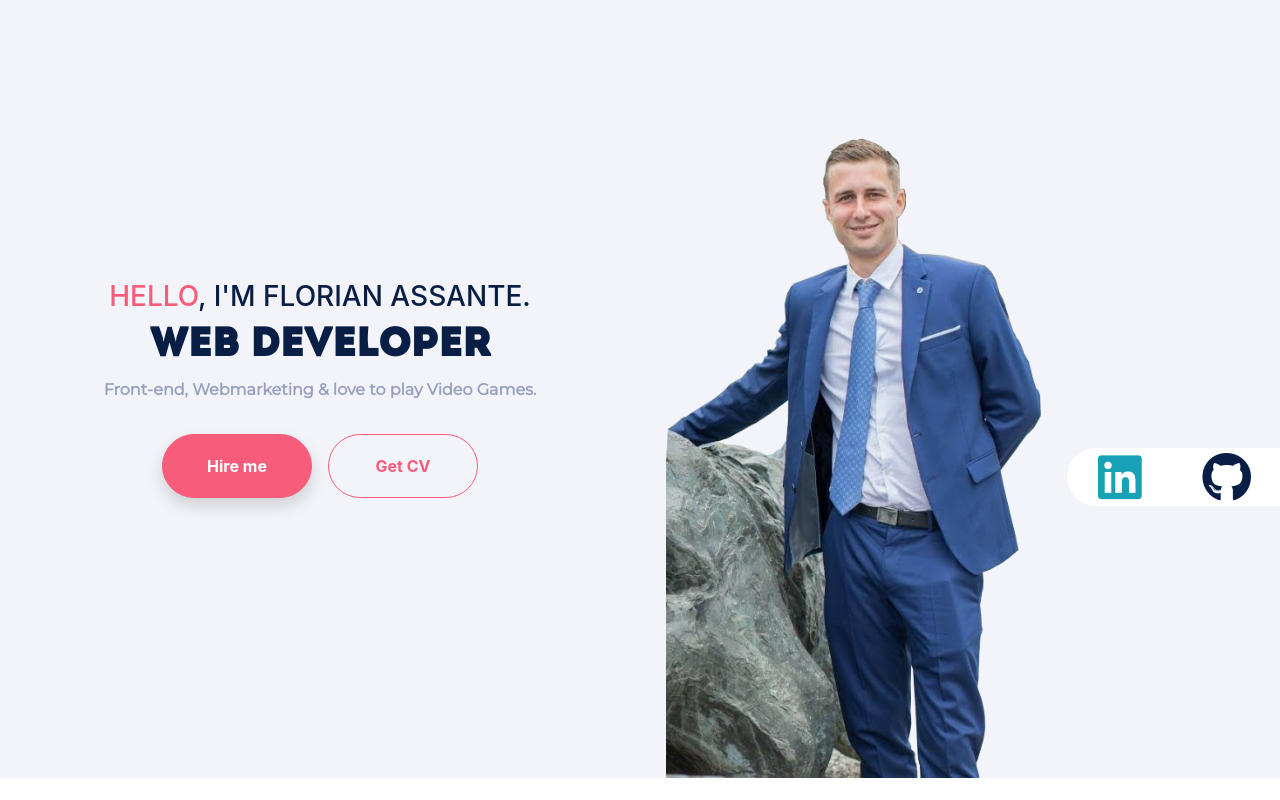
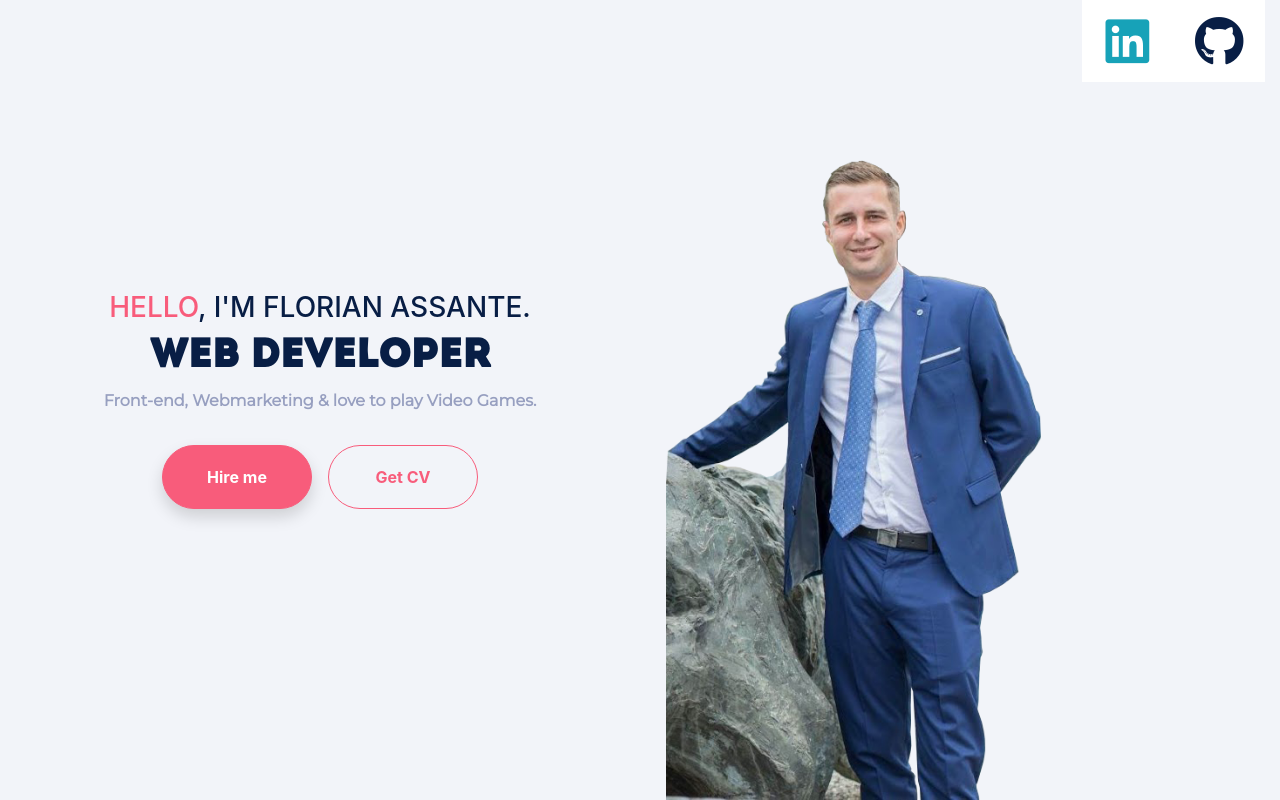
Before and after one commit to Raynnon/cv, a React (Create React App) app: page / in a window 1280 px wide. Built offline with nearby package versions, Linux system fonts and the light colour scheme.

Commit message:
still fighting with layout

```diff
--- a/src/App.js
+++ b/src/App.js
@@ -3,12 +3,13 @@ import Header from './components/Header';
 import './custom.scss';
 import './app.scss';
 import './styles/header.css'
+import Container from 'react-bootstrap/Container'
 
 function App() {
   return (
-    <div className="App bg-light">
+    <Container className="App bg-light" fluid>
       <Header />
-    </div>
+    </Container>
   );
 }
 
--- a/src/components/Header.js
+++ b/src/components/Header.js
@@ -8,8 +8,7 @@ import Image from 'react-bootstrap/Image'
 export default class Header extends Component {
     render() {
         return (
-            <Container as="header" fluid>
-                <Row>
+            <Row as="header">
                 <Col xl="6" className="my-auto">
                     <Container fluid>
                         <Row className="text-center">
@@ -28,7 +27,8 @@ export default class Header extends Component {
                 <Col xl="4" className="d-flex justify-content-center align-items-end">
                     <Image src={require('../images/florian-assante.png')} alt="Florian Assante" fluid className="florian mt-5" />
                 </Col>
-                    <Col xl="2" as="aside" id="social-networks" className="bg-white pt-1 pb-1">
+                <Col xl="2" as="aside" id="social-networks" >
+                    <Container className="bg-white pt-3 pb-3 " fluid>
                         <Row className="text-center">
                             <Col as="a" href="#">
                                 <i className="fab fa-linkedin zoom text-info"></i>
@@ -37,9 +37,9 @@ export default class Header extends Component {
                                 <i className="fab fa-github zoom"></i>
                             </Col>
                         </Row>
+                    </Container>
                 </Col>
             </Row>
-            </Container>
         )
     }
 }
--- a/src/styles/header.css
+++ b/src/styles/header.css
@@ -1,9 +1,10 @@
 #social-networks {
     border-top-left-radius: 50rem;
     border-bottom-left-radius: 50rem;
-    /*height: 4rem;*/
-    margin-top: 28rem;
-    margin-bottom: 17rem;
+}
+
+header {
+    height: 100vh;
 }
 
 .btn-pink {
```
Lines whose indentation alone changed are shown as unchanged.
